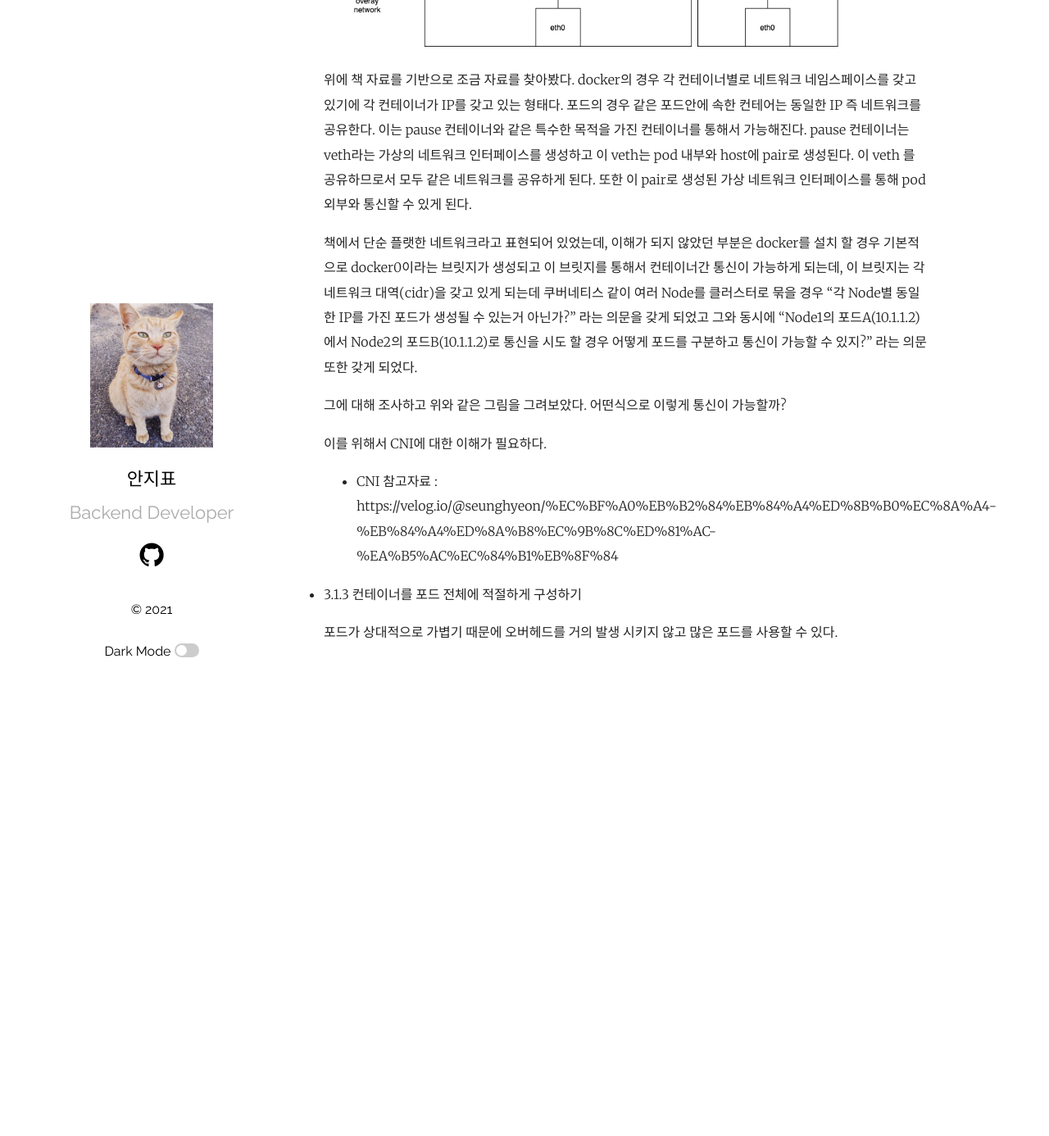
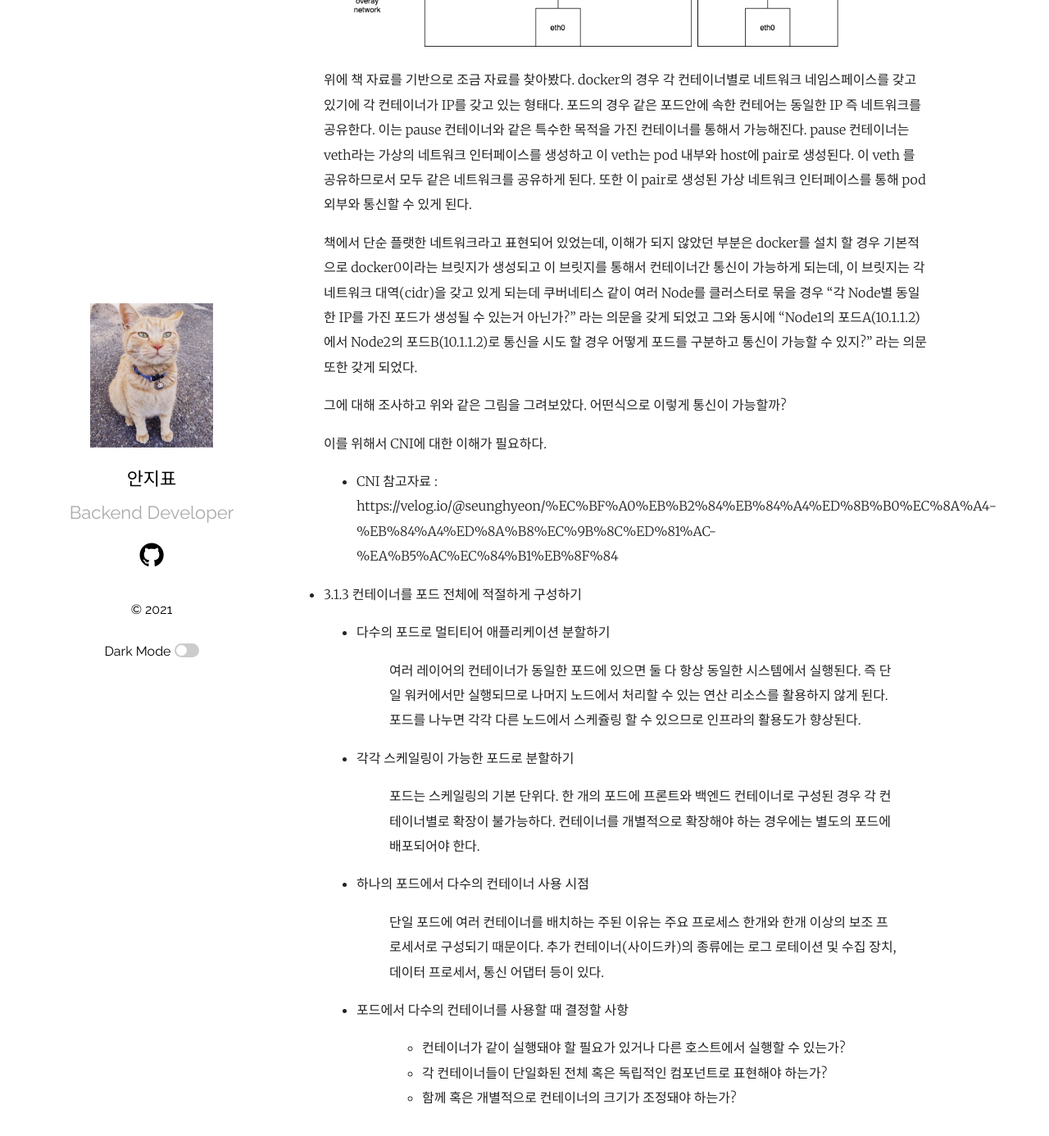
Before and after one commit to ppyong/ppyong.github.io, a Jekyll site: the page built from _posts/2021-09-27-kubernetes-in-action(chapter2~3).md, in a window 1280 px wide and 1400 px high, scrolled down 1848 px. Shown: the top 1386 px of the window at 82% size. Built offline with Jekyll 4.4.1, drawn with Linux system fonts in a browser that asks for light colours; before the commit the page ends 2680 px from its top, so only the background shows below that.

Commit message:
temp-20210104-1

```diff
--- a/_posts/2021-09-27-kubernetes-in-action(chapter2~3).md
+++ b/_posts/2021-09-27-kubernetes-in-action(chapter2~3).md
@@ -48,4 +48,16 @@ kubectl logs kubia-manual -c ${container명}
 
 - 3.1.3 컨테이너를 포드 전체에 적절하게 구성하기
 
-> 포드가 상대적으로 가볍기 때문에 오버헤드를 거의 발생 시키지 않고 많은 포드를 사용할 수 있다.
+> - 다수의 포드로 멀티티어 애플리케이션 분할하기
+>> 여러 레이어의 컨테이너가 동일한 포드에 있으면 둘 다 항상 동일한 시스템에서 실행된다. 즉 단일 워커에서만 실행되므로 나머지 노드에서 처리할 수 있는 연산 리소스를 활용하지 않게 된다. 포드를 나누면 각각 다른 노드에서 스케쥴링 할 수 있으므로 인프라의 활용도가 향상된다.
+
+> - 각각 스케일링이 가능한 포드로 분할하기
+>> 포드는 스케일링의 기본 단위다. 한 개의 포드에 프론트와 백엔드 컨테이너로 구성된 경우 각 컨테이너별로 확장이 불가능하다. 컨테이너를 개별적으로 확장해야 하는 경우에는 별도의 포드에 배포되어야 한다.
+
+> - 하나의 포드에서 다수의 컨테이너 사용 시점
+>> 단일 포드에 여러 컨테이너를 배치하는 주된 이유는 주요 프로세스 한개와 한개 이상의 보조 프로세서로 구성되기 때문이다. 추가 컨테이너(사이드카)의 종류에는 로그 로테이션 및 수집 장치, 데이터 프로세서, 통신 어댑터 등이 있다.
+
+> - 포드에서 다수의 컨테이너를 사용할 때 결정할 사항
+>> - 컨테이너가 같이 실행돼야 할 필요가 있거나 다른 호스트에서 실행할 수 있는가?
+>> - 각 컨테이너들이 단일화된 전체 혹은 독립적인 컴포넌트로 표현해야 하는가?
+>> - 함께 혹은 개별적으로 컨테이너의 크기가 조정돼야 하는가?
```
